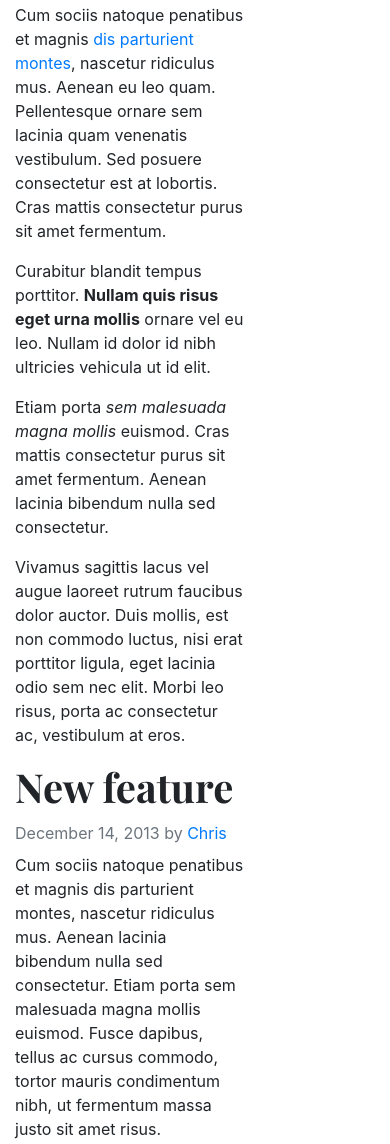
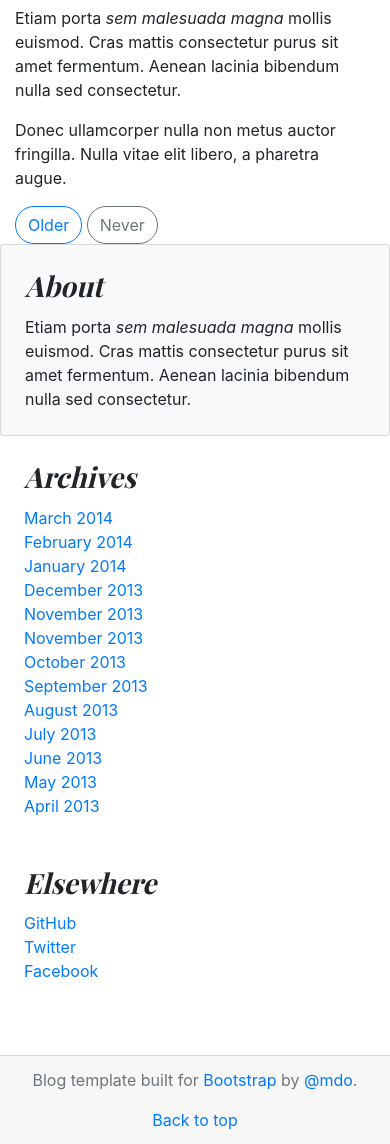
Before and after one commit to MDomska/Large, a plain HTML site: page index.html in a window 390 px wide. Shown: the part 4225-5369 px from the top of the page. Drawn offline with nearby package versions, Linux system fonts and the light colour scheme; files that its build step writes are made by us from their sources; a web font is replaced by a local one.

Commit message:
changed class

```diff
--- a/index.html
+++ b/index.html
@@ -138,7 +138,7 @@
         </div>
       </div>
       <div class="row py-5">
-        <div class="col-8">
+        <div class="col-md-8">
           <div class="row">
             <div class="col">
               <h2 class="display-6 font-italic mb-1 font-weight-bold">
@@ -317,7 +317,7 @@
             </div>
           </div>
         </div>
-        <div class="col-4">
+        <div class="col-md-4">
           <div class="row">
             <div class="col bg-light p-4 card">
               <h3 class="card-title font-weight-bold font-italic">About</h3>
```
